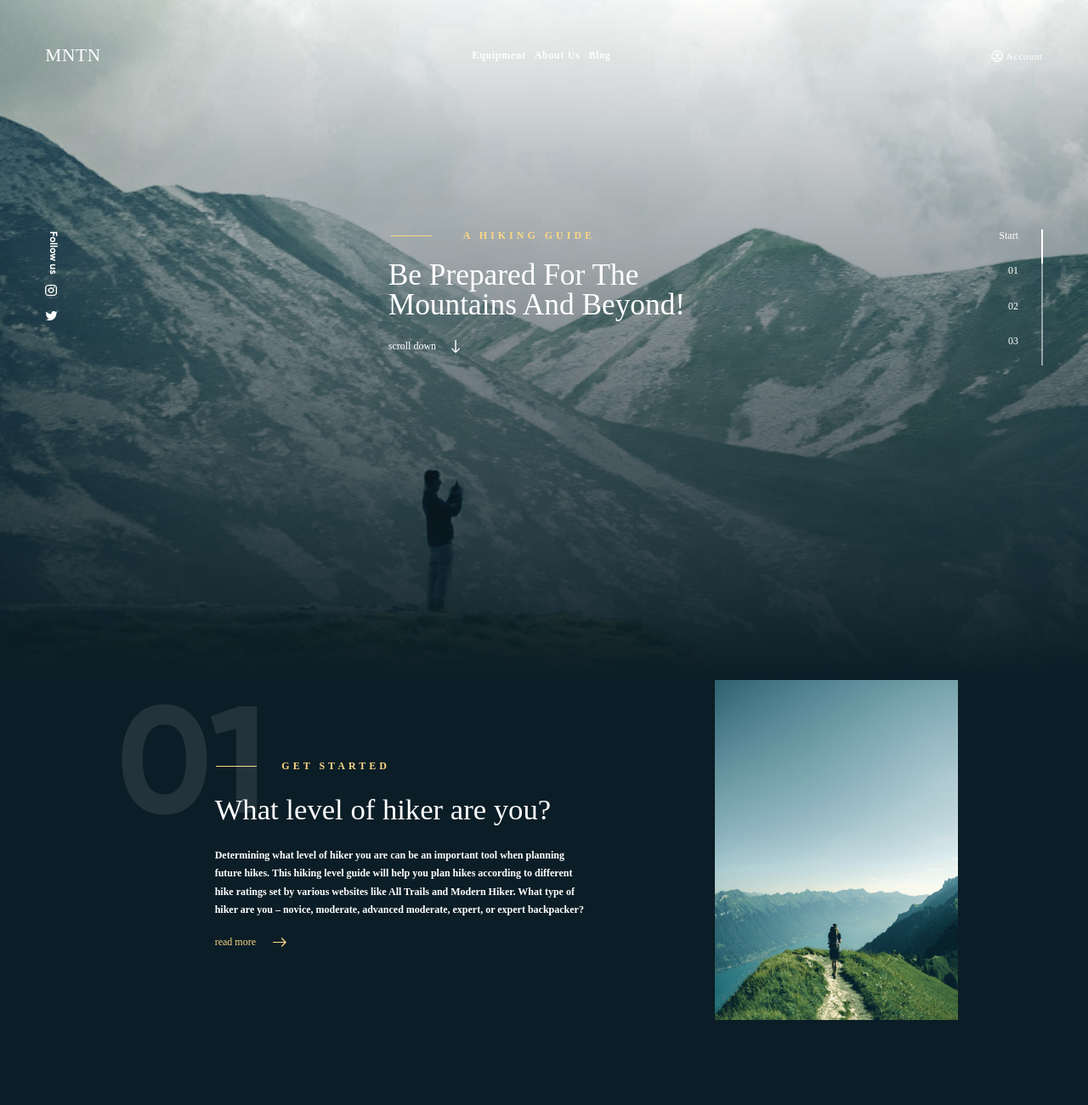
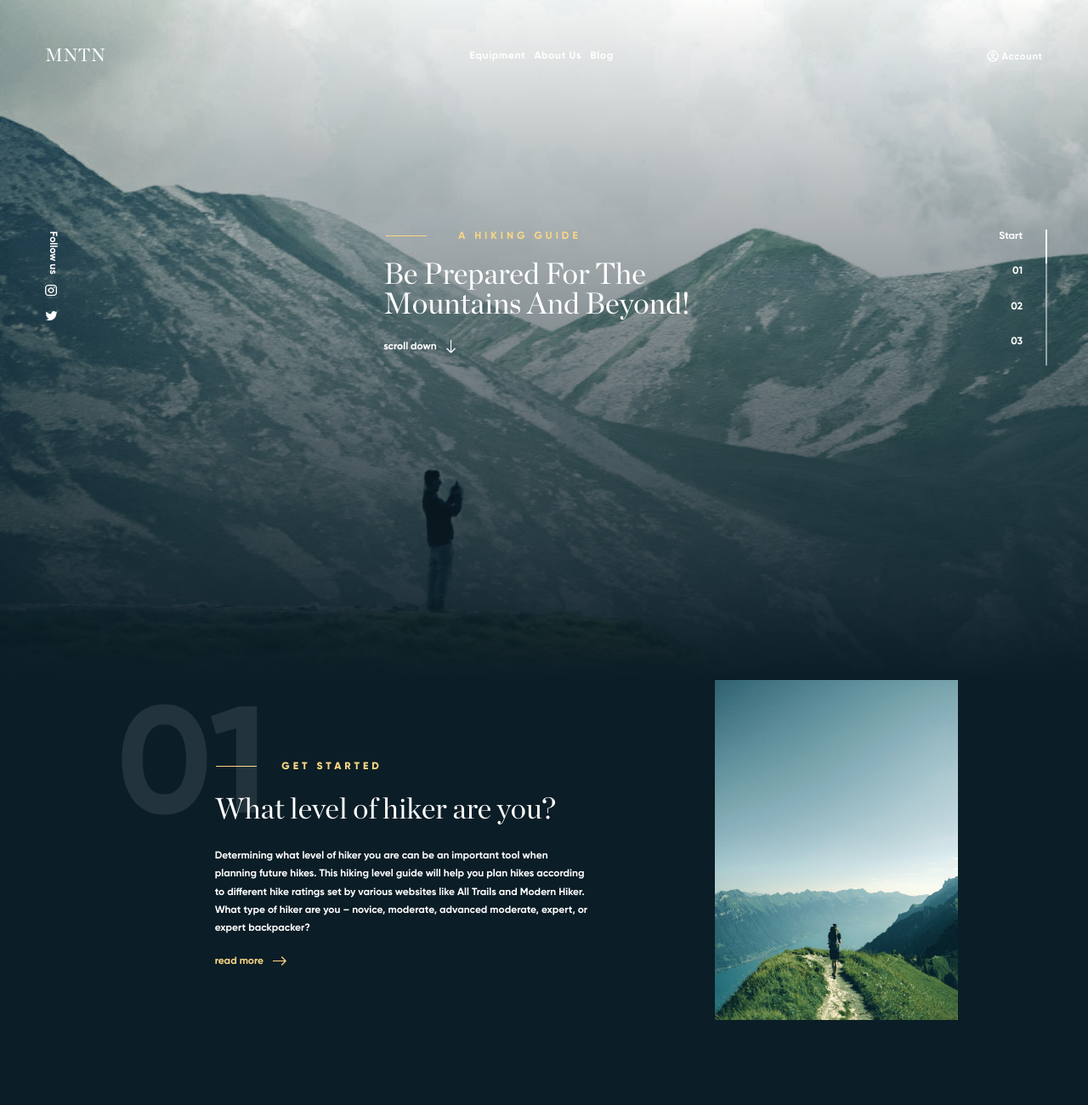
Before and after one commit to Serge12333/second-project, a plain HTML site: page index.html in a window 1280 px wide. Shown: the top 1300 px of the page at 85% size. Drawn offline with Linux system fonts and the light colour scheme.

Commit message:
correct fonts

```diff
--- a/style/style.scss
+++ b/style/style.scss
@@ -23,7 +23,7 @@
       justify-content: space-between;
       margin: calculate(0) calculate(80);
       padding-top: calculate(80);
-      font-family: Chronicle sans-serif;
+      font-family: Chronicle;
       font-size: calculate(32);
       line-height: calculate(38);
       letter-spacing: calculate(1);
@@ -38,7 +38,7 @@
 
         a {
           margin-right: calculate(15);
-          font-family: GarBold sans-serif;
+          font-family: GarBold;
           font-style: normal;
           font-weight: bold;
           font-size: calculate(18);
@@ -59,7 +59,7 @@
         }
         a {
           text-decoration: none;
-          font-family: GarBold sans-serif;
+          font-family: GarBold;
           font-size: calculate(17);
           line-height: calculate(21);
           color: $colorWhite;
@@ -75,7 +75,7 @@
 
       .hiking {
         h2 {
-          font-family: GarBold sans-serif;
+          font-family: GarBold;
           font-style: normal;
           font-weight: 800;
           font-size: calculate(18);
@@ -100,7 +100,7 @@
         }
 
         p {
-          font-family: Chronicle sans-serif;
+          font-family: Chronicle;
           font-style: normal;
           font-size: calculate(53);
           line-height: calculate(53);
@@ -113,7 +113,7 @@
           background-color: transparent;
           border: none;
           color: white;
-          font-family: GarBold sans-serif;
+          font-family: GarBold;
           font-size: calculate(18);
           line-height: calculate(22);
           padding: 0;
@@ -142,7 +142,7 @@
         }
 
         h3 {
-          font-family: GarBold sans-serif;
+          font-family: GarBold;
           font-size: calculate(18);
           line-height: calculate(22);
           text-align: left;
@@ -150,7 +150,7 @@
         }
 
         p {
-          font-family: GarBold sans-serif;
+          font-family: GarBold;
           font-size: calculate(18);
           line-height: calculate(22);
           text-align: right;
@@ -225,7 +225,7 @@
       }
 
       h4 {
-        font-family: GarExtrabold sans-serif;
+        font-family: GarExtrabold;
         font-style: normal;
         font-weight: 800;
         font-size: calculate(18);
@@ -249,7 +249,7 @@
       }
 
       h2 {
-        font-family: Chronicle sans-serif;
+        font-family: Chronicle;
         font-size: calculate(52);
         line-height: calculate(77);
         color: $colorWhite;
@@ -257,7 +257,7 @@
       }
 
       p {
-        font-family: GarBold sans-serif;
+        font-family: GarBold;
         font-style: normal;
         font-weight: bold;
         font-size: calculate(18);
@@ -270,7 +270,7 @@
         background-color: transparent;
         border: none;
         color: $colorYellow;
-        font-family: GarBold sans-serif;
+        font-family: GarBold;
         font-size: calculate(18);
         line-height: calculate(22);
         padding: 0;
@@ -305,14 +305,14 @@
 
       p {
         margin-bottom: (8);
-        font-family: GarBold sans-serif;
+        font-family: GarBold;
         font-size: calculate(24);
         line-height: calculate(32);
         color: $colorYellow;
       }
 
       a {
-        font-family: GarBold sans-serif;
+        font-family: GarBold;
         font-style: normal;
         font-weight: 500;
         font-size: calculate(18);
@@ -328,13 +328,13 @@
       gap: calculate(16);
       p {
         margin-bottom: (8);
-        font-family: GarBold sans-serif;
+        font-family: GarBold;
         font-size: calculate(24);
         line-height: calculate(32);
         color: $colorYellow;
       }
       a {
-        font-family: GarBold sans-serif;
+        font-family: GarBold;
         font-style: normal;
         font-weight: 500;
         font-size: calculate(18);
```
Also changed, not shown: style/style.css, 1 other file.
